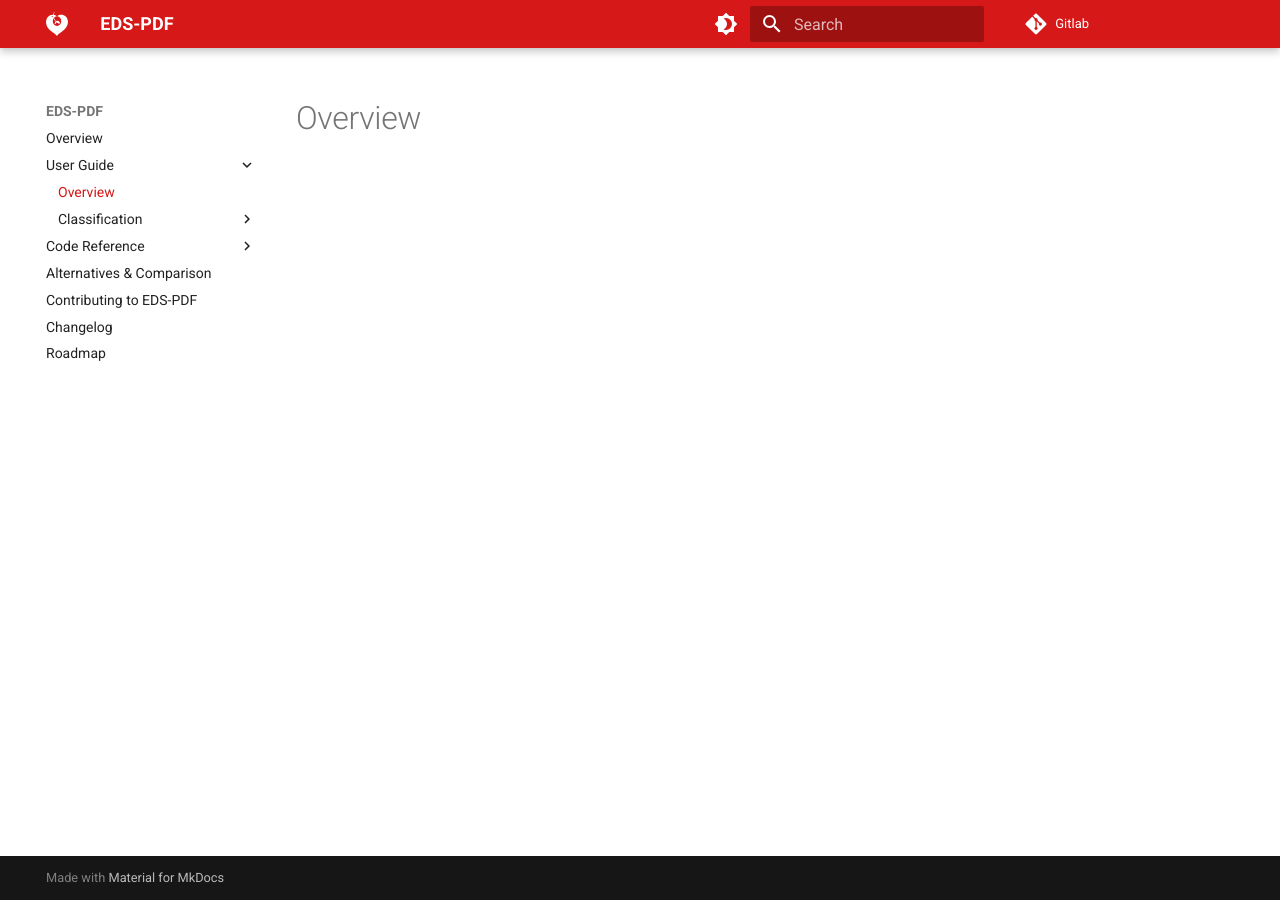
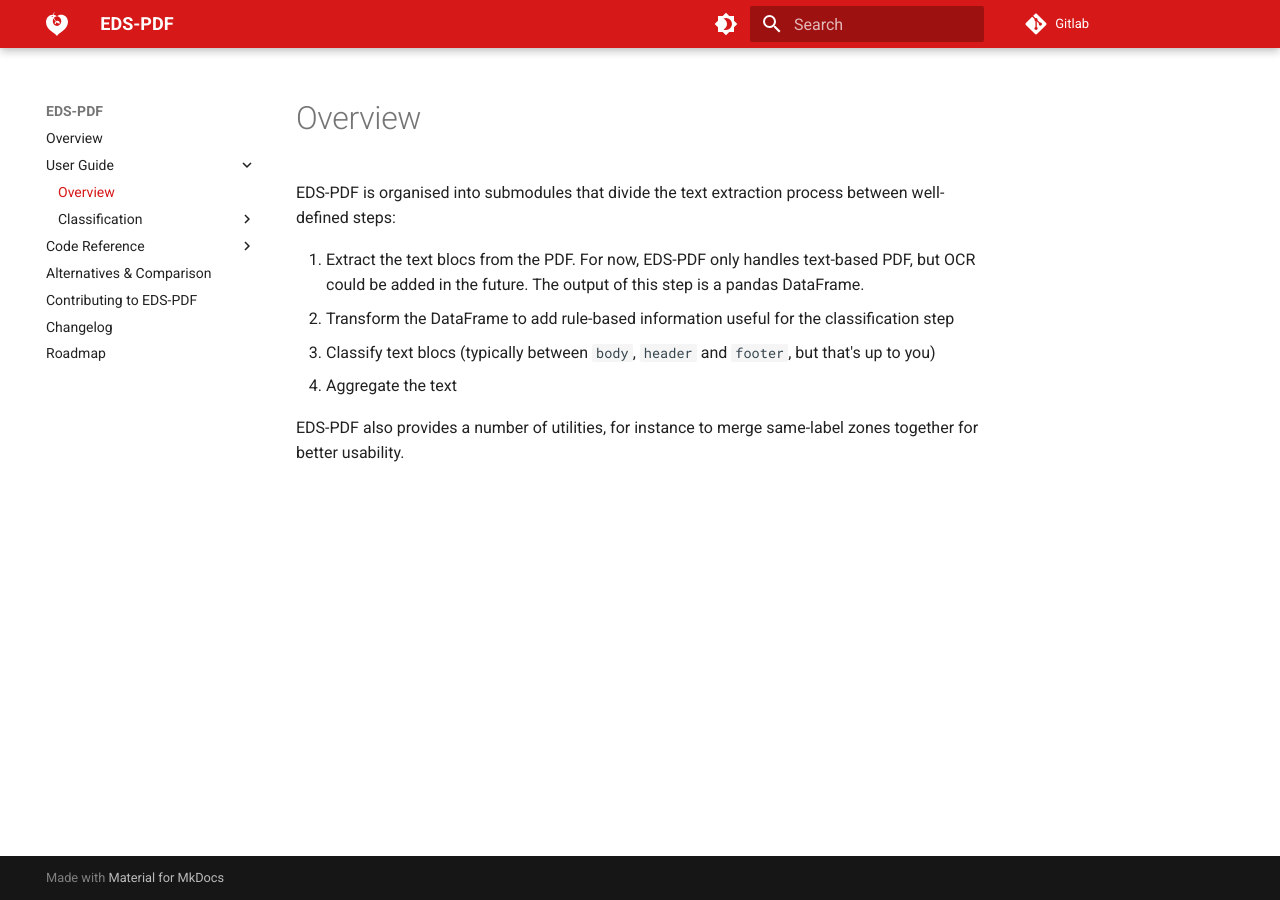
Before and after one commit to aphp/edspdf, an MkDocs documentation site: the page built from docs/user-guide/index.md, in a window 1280 px wide. Built offline with MkDocs 1.6.1 and Material for MkDocs 9.7.7, drawn with Linux system fonts in a browser that asks for light colours; a script that is not in the unit is left out.

```diff
--- a/docs/user-guide/index.md
+++ b/docs/user-guide/index.md
@@ -1 +1,11 @@
 # Overview
+
+EDS-PDF is organised into submodules that divide the text extraction process between well-defined steps:
+
+1. Extract the text blocs from the PDF. For now, EDS-PDF only handles text-based PDF, but OCR could be added in the future.
+   The output of this step is a pandas DataFrame.
+2. Transform the DataFrame to add rule-based information useful for the classification step
+3. Classify text blocs (typically between `body`, `header` and `footer`, but that's up to you)
+4. Aggregate the text
+
+EDS-PDF also provides a number of utilities, for instance to merge same-label zones together for better usability.
--- a/mkdocs.yml
+++ b/mkdocs.yml
@@ -27,6 +27,7 @@
     - user-guide/index.md
     - Classification:
       - user-guide/classification/index.md
+      - user-guide/classification/sklearn.md
       - user-guide/classification/mask.md
   - Code Reference: reference/
   - alternatives.md
```
Also changed, not shown: docs/user-guide/classification/sklearn.md (added, +12 -0 lines), 1 other file.
